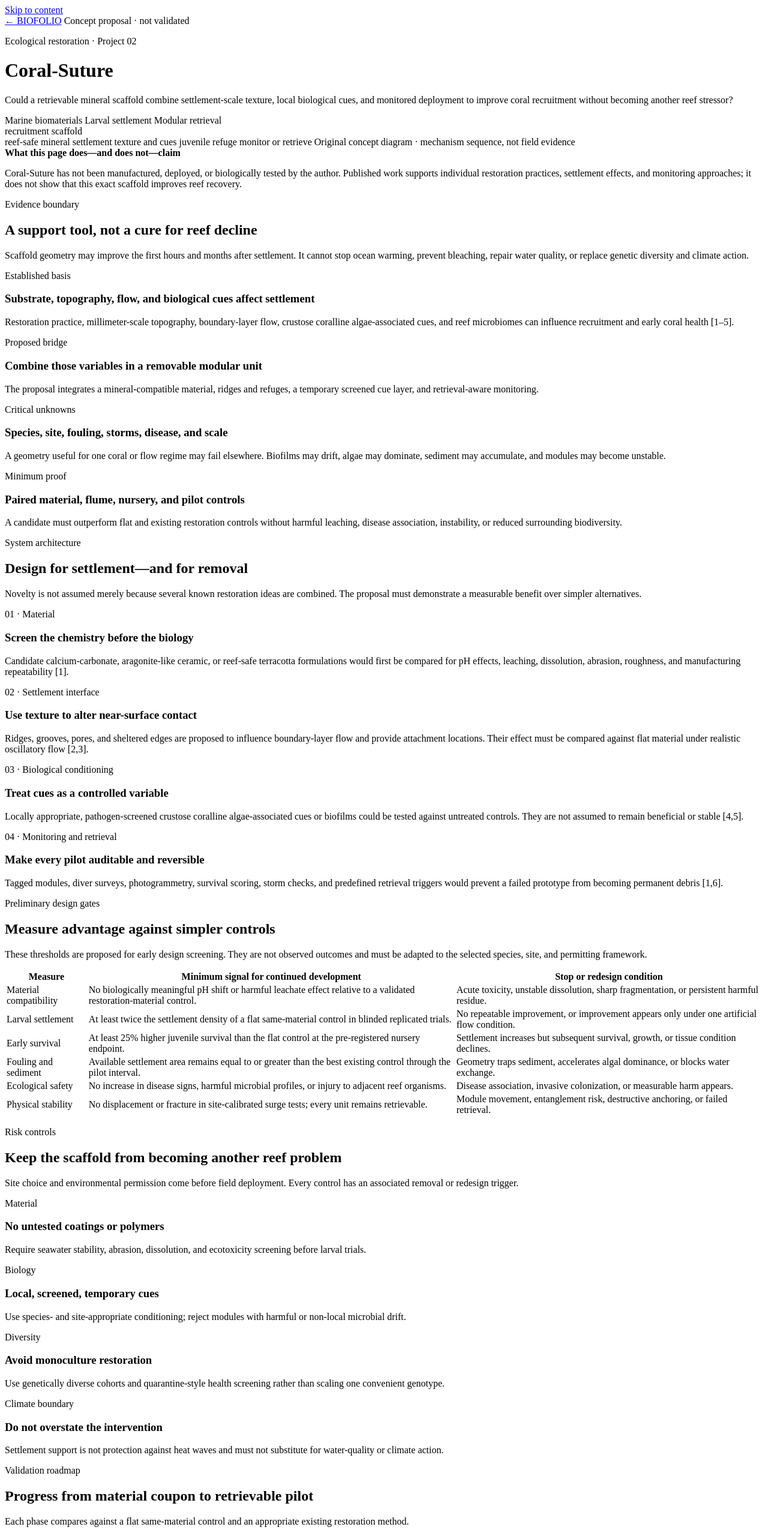
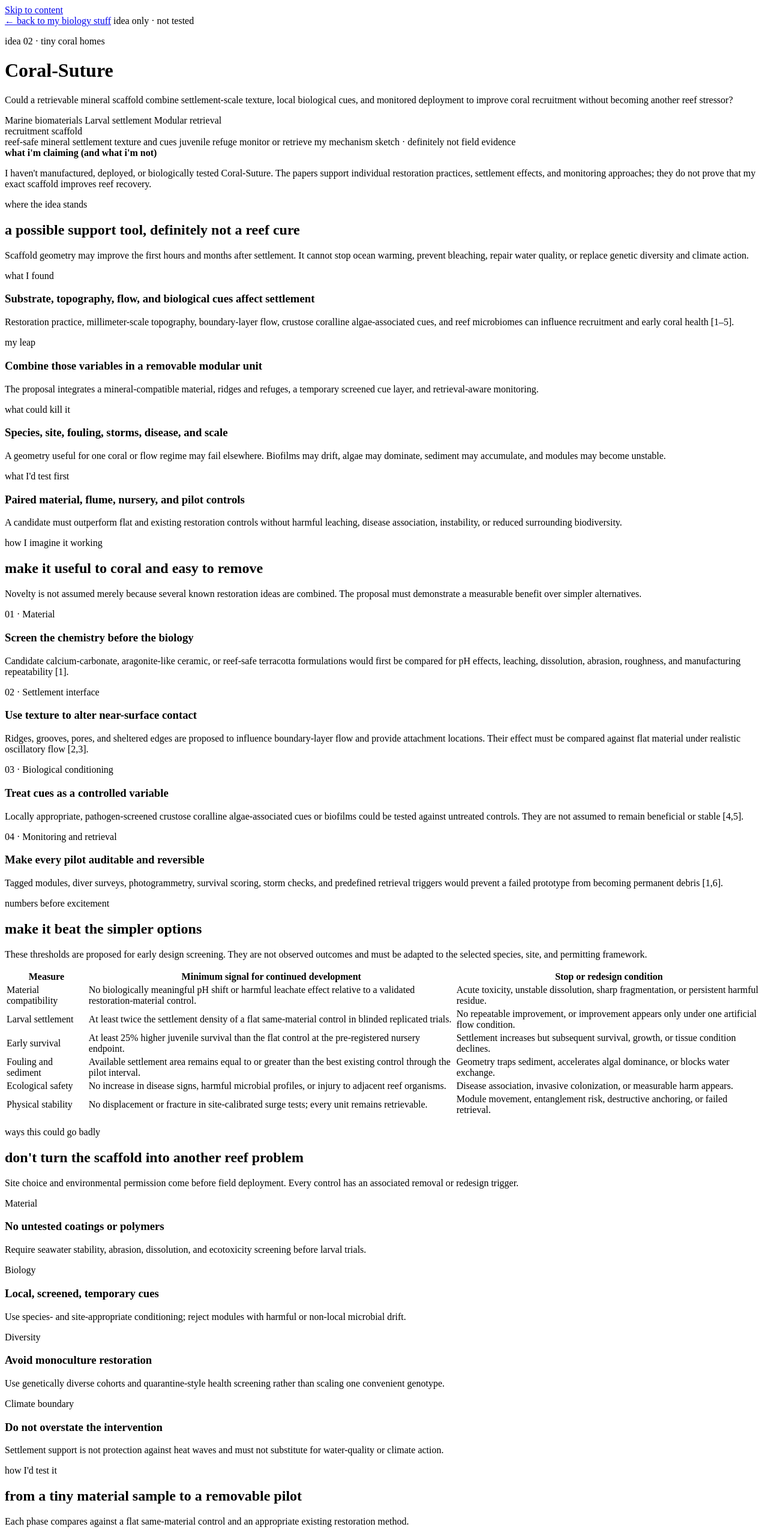
Before and after one commit to pinterittejeden-gif/coral-suture, a plain HTML site: page index.html in a window 1280 px wide. Shown: the top 2560 px of the page at 60% size. Drawn offline with Linux system fonts and the light colour scheme.

Commit message:
Make the Coral-Suture page feel more personal

```diff
--- a/index.html
+++ b/index.html
@@ -4,27 +4,27 @@
   <meta charset="utf-8">
   <meta name="viewport" content="width=device-width, initial-scale=1">
   <title>Coral-Suture — Recruitment scaffolds for reef restoration</title>
-  <meta name="description" content="An evidence-aware concept proposal for a retrievable mineral scaffold supporting coral settlement and early survival.">
-  <meta name="theme-color" content="#7c3026">
+  <meta name="description" content="My idea for a removable mineral scaffold that could give coral larvae a better place to settle and survive.">
+  <meta name="theme-color" content="#f3edda">
   <link rel="canonical" href="https://pinterittejeden-gif.github.io/coral-suture/">
   <meta property="og:title" content="Coral-Suture">
   <meta property="og:description" content="A retrievable mineral scaffold concept for coral settlement and early survival.">
   <meta property="og:type" content="article">
   <meta property="og:url" content="https://pinterittejeden-gif.github.io/coral-suture/">
-  <link rel="stylesheet" href="../pinterittejeden-gif/research.css?v=1.2">
+  <link rel="stylesheet" href="../pinterittejeden-gif/research.css?v=1.3">
 </head>
 <body class="theme-coral">
   <a class="skip-link" href="#main">Skip to content</a>
   <div class="proposal-shell">
     <nav class="proposal-nav" aria-label="Proposal navigation">
-      <a href="https://pinterittejeden-gif.github.io/pinterittejeden-gif/">← BIOFOLIO</a>
-      <span class="status-pill">Concept proposal · not validated</span>
+      <a href="https://pinterittejeden-gif.github.io/pinterittejeden-gif/">← back to my biology stuff</a>
+      <span class="status-pill">idea only · not tested</span>
     </nav>
 
     <main id="main">
       <header class="proposal-hero">
         <div>
-          <p class="eyebrow">Ecological restoration · Project 02</p>
+          <p class="eyebrow">idea 02 · tiny coral homes</p>
           <h1>Coral-Suture</h1>
           <p class="proposal-dek">Could a retrievable mineral scaffold combine settlement-scale texture, local biological cues, and monitored deployment to improve coral recruitment without becoming another reef stressor?</p>
           <div class="proposal-meta" role="group" aria-label="Project characteristics">
@@ -40,42 +40,42 @@
           <span class="diagram-node node-right">settlement texture and cues</span>
           <span class="diagram-node node-bottom">juvenile refuge</span>
           <span class="diagram-node node-left">monitor or retrieve</span>
-          <span class="diagram-caption">Original concept diagram · mechanism sequence, not field evidence</span>
+          <span class="diagram-caption">my mechanism sketch · definitely not field evidence</span>
         </div>
       </header>
 
       <aside class="disclosure" aria-labelledby="disclosure-title">
-        <strong id="disclosure-title">What this page does—and does not—claim</strong>
-        <p>Coral-Suture has not been manufactured, deployed, or biologically tested by the author. Published work supports individual restoration practices, settlement effects, and monitoring approaches; it does not show that this exact scaffold improves reef recovery.</p>
+        <strong id="disclosure-title">what i'm claiming (and what i'm not)</strong>
+        <p>I haven't manufactured, deployed, or biologically tested Coral-Suture. The papers support individual restoration practices, settlement effects, and monitoring approaches; they do not prove that my exact scaffold improves reef recovery.</p>
       </aside>
 
       <section class="proposal-section" aria-labelledby="boundary-title">
         <div class="section-heading">
           <div>
-            <p class="section-kicker">Evidence boundary</p>
-            <h2 id="boundary-title">A support tool, not a cure for reef decline</h2>
+            <p class="section-kicker">where the idea stands</p>
+            <h2 id="boundary-title">a possible support tool, definitely not a reef cure</h2>
           </div>
           <p>Scaffold geometry may improve the first hours and months after settlement. It cannot stop ocean warming, prevent bleaching, repair water quality, or replace genetic diversity and climate action.</p>
         </div>
 
         <div class="boundary-grid">
           <article class="boundary-card">
-            <span>Established basis</span>
+            <span>what I found</span>
             <h3>Substrate, topography, flow, and biological cues affect settlement</h3>
             <p>Restoration practice, millimeter-scale topography, boundary-layer flow, crustose coralline algae-associated cues, and reef microbiomes can influence recruitment and early coral health [1–5].</p>
           </article>
           <article class="boundary-card">
-            <span>Proposed bridge</span>
+            <span>my leap</span>
             <h3>Combine those variables in a removable modular unit</h3>
             <p>The proposal integrates a mineral-compatible material, ridges and refuges, a temporary screened cue layer, and retrieval-aware monitoring.</p>
           </article>
           <article class="boundary-card">
-            <span>Critical unknowns</span>
+            <span>what could kill it</span>
             <h3>Species, site, fouling, storms, disease, and scale</h3>
             <p>A geometry useful for one coral or flow regime may fail elsewhere. Biofilms may drift, algae may dominate, sediment may accumulate, and modules may become unstable.</p>
           </article>
           <article class="boundary-card">
-            <span>Minimum proof</span>
+            <span>what I'd test first</span>
             <h3>Paired material, flume, nursery, and pilot controls</h3>
             <p>A candidate must outperform flat and existing restoration controls without harmful leaching, disease association, instability, or reduced surrounding biodiversity.</p>
           </article>
@@ -85,8 +85,8 @@
       <section class="proposal-section" aria-labelledby="architecture-title">
         <div class="section-heading">
           <div>
-            <p class="section-kicker">System architecture</p>
-            <h2 id="architecture-title">Design for settlement—and for removal</h2>
+            <p class="section-kicker">how I imagine it working</p>
+            <h2 id="architecture-title">make it useful to coral and easy to remove</h2>
           </div>
           <p>Novelty is not assumed merely because several known restoration ideas are combined. The proposal must demonstrate a measurable benefit over simpler alternatives.</p>
         </div>
@@ -118,8 +118,8 @@
       <section class="proposal-section" aria-labelledby="metrics-title">
         <div class="section-heading">
           <div>
-            <p class="section-kicker">Preliminary design gates</p>
-            <h2 id="metrics-title">Measure advantage against simpler controls</h2>
+            <p class="section-kicker">numbers before excitement</p>
+            <h2 id="metrics-title">make it beat the simpler options</h2>
           </div>
           <p>These thresholds are proposed for early design screening. They are not observed outcomes and must be adapted to the selected species, site, and permitting framework.</p>
         </div>
@@ -142,8 +142,8 @@
       <section class="proposal-section" aria-labelledby="controls-title">
         <div class="section-heading">
           <div>
-            <p class="section-kicker">Risk controls</p>
-            <h2 id="controls-title">Keep the scaffold from becoming another reef problem</h2>
+            <p class="section-kicker">ways this could go badly</p>
+            <h2 id="controls-title">don't turn the scaffold into another reef problem</h2>
           </div>
           <p>Site choice and environmental permission come before field deployment. Every control has an associated removal or redesign trigger.</p>
         </div>
@@ -159,8 +159,8 @@
       <section class="proposal-section" aria-labelledby="roadmap-title">
         <div class="section-heading">
           <div>
-            <p class="section-kicker">Validation roadmap</p>
-            <h2 id="roadmap-title">Progress from material coupon to retrievable pilot</h2>
+            <p class="section-kicker">how I'd test it</p>
+            <h2 id="roadmap-title">from a tiny material sample to a removable pilot</h2>
           </div>
           <p>Each phase compares against a flat same-material control and an appropriate existing restoration method.</p>
         </div>
@@ -178,10 +178,10 @@
       <section class="proposal-section" aria-labelledby="references-title">
         <div class="section-heading">
           <div>
-            <p class="section-kicker">Literature</p>
-            <h2 id="references-title">References</h2>
+            <p class="section-kicker">stuff I read</p>
+            <h2 id="references-title">papers behind the idea</h2>
           </div>
-          <p>Preprints are labeled. References support individual mechanisms and monitoring methods rather than the combined Coral-Suture system.</p>
+          <p>I label preprints. These papers support separate mechanisms and monitoring methods; none of them proves that my full Coral-Suture idea works.</p>
         </div>
 
         <ol class="references">
@@ -192,13 +192,13 @@
           <li>Peixoto, R. S. et al. “Beneficial Microorganisms for Corals: A Proposed Mechanism for Coral Health and Resilience.” <em>Frontiers in Microbiology</em>, 2017. <a href="https://doi.org/10.3389/fmicb.2017.00341" target="_blank" rel="noopener noreferrer">DOI</a></li>
           <li>Zhong, J. et al. “Cutting-edge 3D reconstruction solutions for underwater coral reef images.” Preprint, 2025. <a href="https://arxiv.org/abs/2502.20154" target="_blank" rel="noopener noreferrer">Preprint</a></li>
         </ol>
-        <p class="source-note">Visual provenance: every visual on this page is an original HTML/CSS concept diagram created for BIOFOLIO. No third-party image assets are used.</p>
+        <p class="source-note">visual note: I drew everything on this page with HTML and CSS. there are no external image assets here.</p>
       </section>
     </main>
 
     <footer class="proposal-footer">
-      <p>Coral-Suture · Concept proposal by Pinteritte · Version 1.1, 2026</p>
-      <div><a href="README.md">Project notes</a><a href="LICENSE.md">License</a><a href="#main">Top ↑</a></div>
+      <p>Coral-Suture · an idea by me, Pinteritte · 2026</p>
+      <div><a href="README.md">repo notes</a><a href="LICENSE.md">license</a><a href="#main">top ↑</a></div>
     </footer>
   </div>
 </body>
```
Also changed, not shown: 1 other file.
